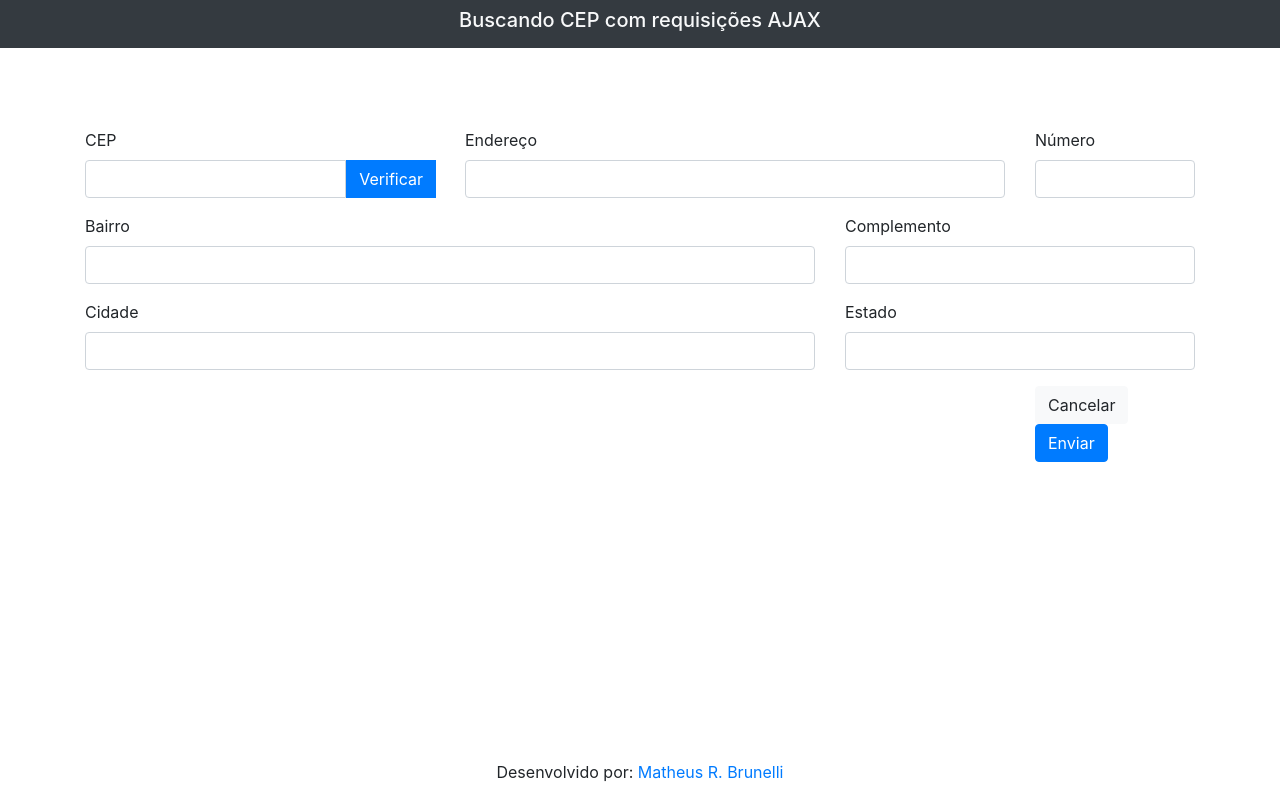
After one commit to mrbrunelli/php-estudos, a PHP site: page /cep.html in a window 1280 px wide. The commit adds this page. Run offline with PHP 8.4, Linux system fonts and the light colour scheme.

Commit message:
consulta com ajax, criando varios modais com um codigo apenas

```diff
--- /dev/null
+++ b/rota/cep.html
@@ -0,0 +1,118 @@
+<!DOCTYPE html>
+<html lang="pt-br">
+
+<head>
+  <meta charset="UTF-8" />
+  <meta name="viewport" content="width=device-width, initial-scale=1.0" />
+  <meta http-equiv="X-UA-Compatible" content="ie=edge" />
+  <link rel="shortcut icon" href="web-programming.png">
+  <link rel="stylesheet" href="https://stackpath.bootstrapcdn.com/bootstrap/4.4.1/css/bootstrap.min.css"
+    integrity="sha384-Vkoo8x4CGsO3+Hhxv8T/Q5PaXtkKtu6ug5TOeNV6gBiFeWPGFN9MuhOf23Q9Ifjh" crossorigin="anonymous" />
+  <title>Praticando Ajax</title>
+</head>
+
+<body>
+  <header class="sticky-top">
+    <nav class="navbar bg-dark">
+      <h5 class="text-light ml-auto mr-auto">
+        Buscando CEP com requisições AJAX
+      </h5>
+    </nav>
+  </header>
+
+  <div class="container" style="margin-top: 80px">
+    <div class="row">
+      <div class="col-md-4 form-group">
+        <label for="cep">CEP</label>
+        <div class="input-group">
+          <input type="text" class="form-control" id="cep" />
+          <div class="input-group-prepend">
+            <button class="btn btn-primary" id="botao" onclick="buscaCep()">
+              Verificar
+            </button>
+          </div>
+        </div>
+      </div>
+      <div class="col-md-6 form-group">
+        <label for="endereco">Endereço</label>
+        <input type="text" class="form-control" id="endereco" />
+      </div>
+      <div class="col-md-2 form-group">
+        <label for="numero">Número</label>
+        <input type="text" class="form-control" id="numero" />
+      </div>
+      <div class="col-md-8 form-group">
+        <label for="bairro">Bairro</label>
+        <input type="text " class="form-control " id="bairro" />
+      </div>
+      <div class="col-md-4 form-group ">
+        <label for="complemento ">Complemento</label>
+        <input type="text " class="form-control " id="complemento" />
+      </div>
+      <div class="col-md-8 form-group ">
+        <label for="cidade ">Cidade</label>
+        <input type="text " class="form-control " id="cidade" />
+      </div>
+      <div class="col-md-4 form-group ">
+        <label for="estado ">Estado</label>
+        <input type="text " class="form-control " id="estado" />
+      </div>
+      <div class="col-md-2 offset-md-10 ">
+        <button class="btn btn-light " type="reset ">Cancelar</button>
+        <button class="btn btn-primary " type="submit ">Enviar</button>
+      </div>
+    </div>
+  </div>
+
+  <footer class="fixed-bottom">
+    <div class="container text-center">
+      <p>Desenvolvido por: <a href="https://github.com/mrbrunelli" target="_blank">Matheus R. Brunelli</a></p>
+    </div>
+  </footer>
+
+  <script src="https://code.jquery.com/jquery-3.4.1.slim.min.js "
+    integrity="sha384-J6qa4849blE2+poT4WnyKhv5vZF5SrPo0iEjwBvKU7imGFAV0wwj1yYfoRSJoZ+n "
+    crossorigin="anonymous "></script>
+  <script src="https://cdn.jsdelivr.net/npm/popper.js@1.16.0/dist/umd/popper.min.js "
+    integrity="sha384-Q6E9RHvbIyZFJoft+2mJbHaEWldlvI9IOYy5n3zV9zzTtmI3UksdQRVvoxMfooAo "
+    crossorigin="anonymous "></script>
+  <script src="https://stackpath.bootstrapcdn.com/bootstrap/4.4.1/js/bootstrap.min.js "
+    integrity="sha384-wfSDF2E50Y2D1uUdj0O3uMBJnjuUD4Ih7YwaYd1iqfktj0Uod8GCExl3Og8ifwB6 "
+    crossorigin="anonymous "></script>
+
+  <script>
+    // EU FIQUEI VÁRIOS DIAS TENTANDO RODAR ESSE AJAX, AGORA EU FUI ENTENDER
+    // EU PRECISO DEIXAR TUDO DENTRO DA FUNÇÃO, POIS AS VARIÁVEIS SÓ SÃO RECONHECIDAS DENTRO DA FUNÇÃO
+    // EU DAVA UM CONSOLE.LOG DA VARIAVEL URL E ELE RETORNAVA EM BRANCO, PORQUE A VARIAVEL NÃO É GLOBAL
+    // CEP PARA TESTE 13845-373 87501-090 87501-130
+
+    function buscaCep() {
+      let inputCep = document.querySelector("input#cep")
+      let cep = inputCep.value.replace("-", "")
+      let url = `https://viacep.com.br/ws/${cep}/json`
+
+      let xhr = new XMLHttpRequest()
+      xhr.open('GET', url, true)
+      xhr.onreadystatechange = function () {
+        if (xhr.readyState == 4) { // O CÓDIGO 4 É DE REQUISIÇÃO FINALIZADA
+          if (xhr.status = 200) {
+            preencheCampos(JSON.parse(xhr.responseText))
+          }
+        }
+      }
+      xhr.send()
+    }
+
+    function preencheCampos(json) {
+      document.querySelector('input#endereco').value = json.logradouro
+      document.querySelector('input#bairro').value = json.bairro
+      document.querySelector('input#complemento').value = json.complemento
+      document.querySelector('input#cidade').value = json.localidade
+      document.querySelector('input#estado').value = json.uf
+    }
+
+
+  </script>
+</body>
+
+</html>
```
Also changed, not shown: rota/index.php (+39 -6 lines), rota/modal.php (+8 -11 lines).
